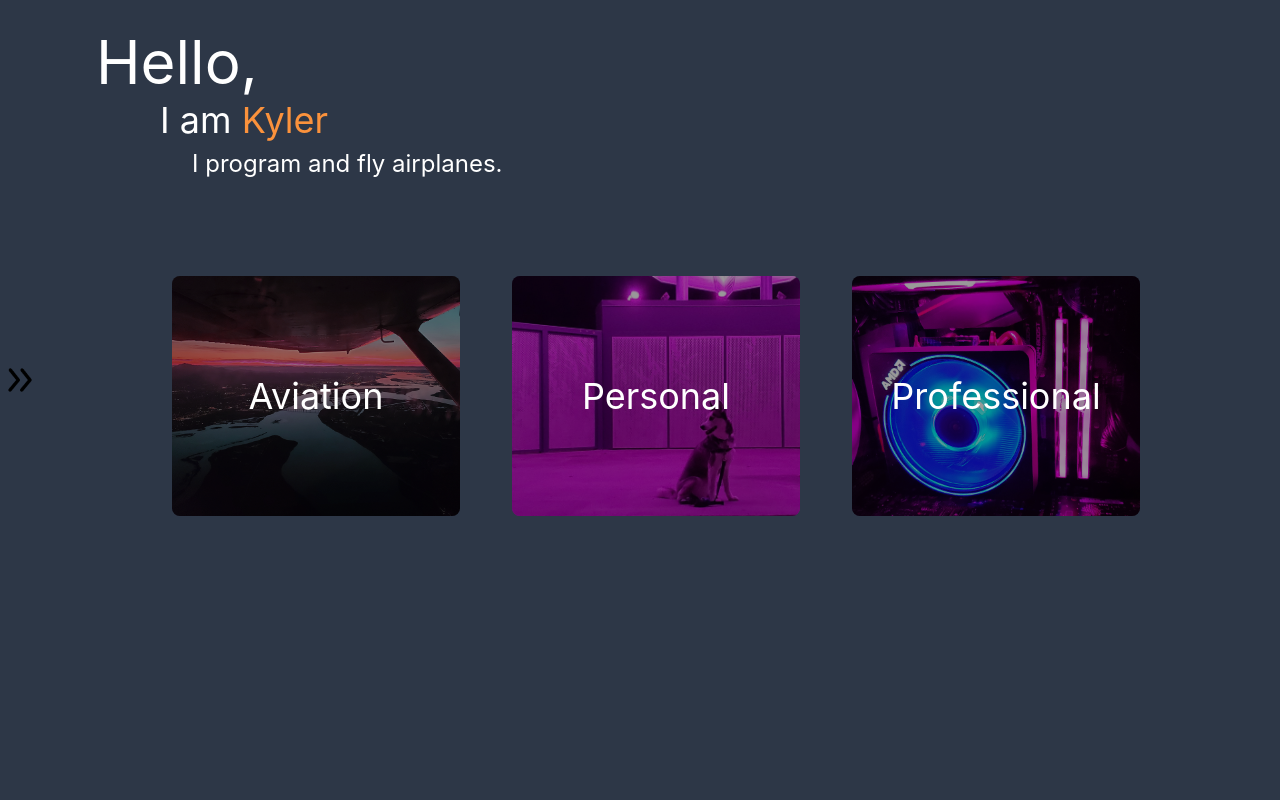
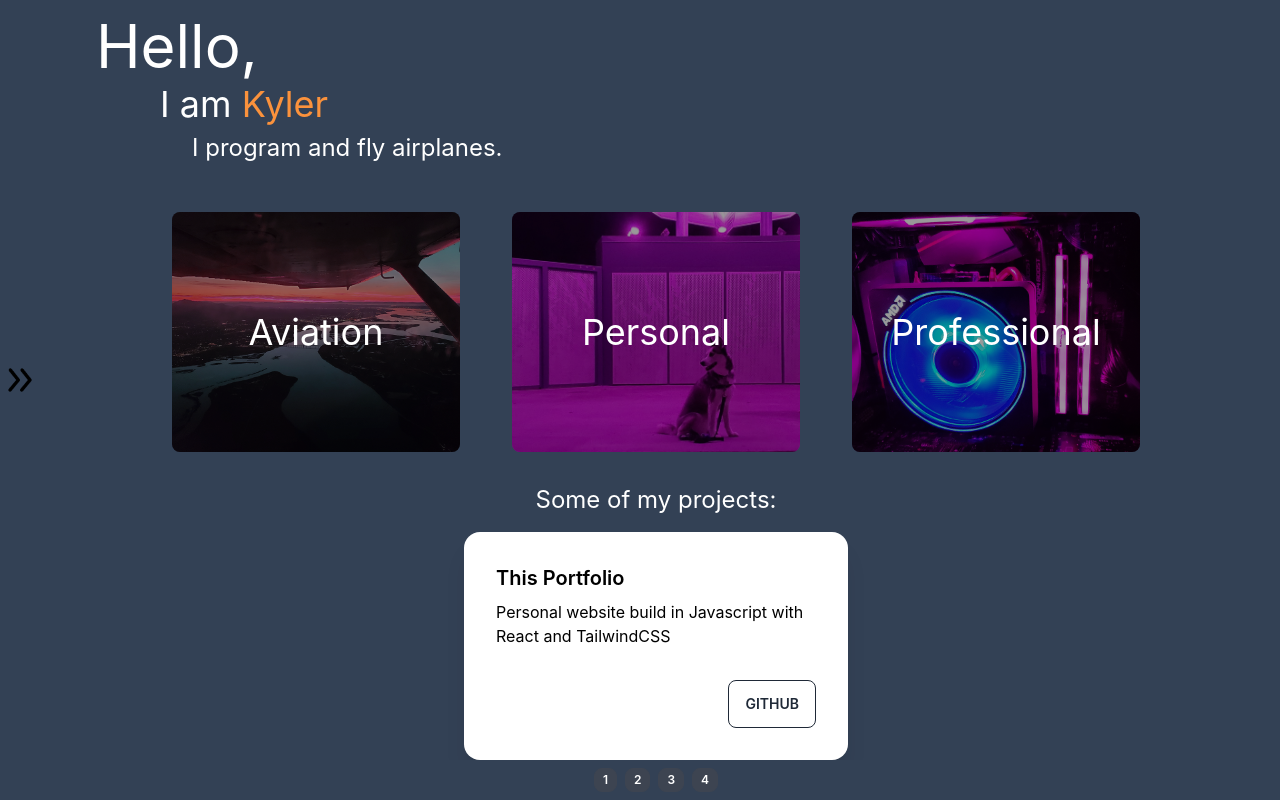
Before and after one commit to fisher60/portfolio, a React (Create React App) app in the folder portfolio/: page / in a window 1280 px wide. Built offline with nearby package versions, Linux system fonts and the light colour scheme.

Commit message:
add daisyUI, restyle App.css to use tailwind, add project carousel

```diff
--- a/portfolio/package.json
+++ b/portfolio/package.json
@@ -6,6 +6,7 @@
     "@testing-library/jest-dom": "^5.11.4",
     "@testing-library/react": "^13.2.0",
     "@testing-library/user-event": "^14.1.1",
+    "daisyui": "^2.51.6",
     "react": "^18.1.0",
     "react-dom": "^18.1.0",
     "react-router-dom": "^6.3.0",
--- a/portfolio/src/App.css
+++ b/portfolio/src/App.css
@@ -1,7 +1,4 @@
 body, html{
-  background-color: #2d3747;
-  width: 100vw;
-  height: 100vh;
   margin: 0;
   padding: 0;
 }
--- a/portfolio/src/App.js
+++ b/portfolio/src/App.js
@@ -9,11 +9,12 @@ import "./App.css";
 
 function App() {
   return (
+    <div className="bg-slate-700 min-w-[100vw] min-h-[100vh]">
       <Router>
         <ScrollToTop />
         <Navbar />
 
-      <div className="md:pl-8 text-white content-right md: overflow-hidden">
+        <div className="md:pl-8 text-white content-right md:overflow-hidden">
           <Routes>
             <Route path="/">
               <Route index element={<Home />} />
@@ -23,8 +24,8 @@ function App() {
             </Route>
           </Routes>
         </div>
-
       </Router>
+    </div>
   );
 }
 
--- /dev/null
+++ b/portfolio/src/components/carouselCard.jsx
@@ -0,0 +1,13 @@
+export default function CarouselCard(props) {
+    return (
+        <div className="card w-96 bg-base-100 shadow-xl">
+            <div className="card-body">
+                <h2 className="card-title">{props.title}</h2>
+                <p>{props.description}</p>
+                <div className="card-actions justify-end">
+                <a href={props.link} className="btn btn-outline" rel="noreferrer" target="_blank">Github</a>
+                </div>
+            </div>
+        </div>
+    )
+}
--- a/portfolio/src/components/home.jsx
+++ b/portfolio/src/components/home.jsx
@@ -1,4 +1,5 @@
 import Category from "./category.jsx";
+import ProjectCarousel from "./projectCarousel.jsx";
 
 import aviationImg from "./aviation.jpg";
 import personalImg from "./personal.jpg";
@@ -6,8 +7,8 @@ import programmingImg from "./professional.jpg";
 
 export default function Home(){
     return(
-        <div>
-            <div className="flex flex-col pt-8">
+        <div className="md:h-screen overflow-y-auto">
+            <div className="flex flex-col pt-4">
                 <p className="text-6xl text-center md:text-left md:hidden md:ml-16">Hello</p>
                 <p className="text-6xl hidden md:block ml-16">Hello,</p>
 
@@ -15,12 +16,14 @@ export default function Home(){
                 <p className="text-2xl text-center md:text-left md:ml-40 pt-2">I program and fly airplanes.</p>
             </div>
 
-            <div className="flex flex-col md:flex-row items-center justify-center md:space-x-5 pt-20">
+            <div className="flex flex-col md:flex-row items-center justify-center md:space-x-5 pt-8">
                 <Category title="Aviation" navLink="aviation" backgroundImg={aviationImg}/>
                 <Category title="Personal" navLink="personal" backgroundImg={personalImg}/>
                 <Category title="Professional" navLink="professional" backgroundImg={programmingImg}/>
             </div>
 
+            <ProjectCarousel />
+
         </div>
     )
 }
--- /dev/null
+++ b/portfolio/src/components/projectCarousel.jsx
@@ -0,0 +1,47 @@
+import CarouselCard from "./carouselCard";
+
+const cardsData = [
+    {
+        title: "This Portfolio",
+        description: "Personal website build in Javascript with React and TailwindCSS",
+        link: "https://github.com/fisher60/portfolio"
+    },
+    {
+        title: "Django Fullstack Web App",
+        description: "Fullstack website built with Django, GraphQL, and Postgres. Includes account logins via Discord OAuth.",
+        link: "https://github.com/fisher60/Friendo_Site_Django"
+    },
+    {
+        title: "Discord Bot",
+        description: "Discord chat user interface for the Django-GraphQL backend. Built fully in Python",
+        link: "https://github.com/fisher60/friendo-bot"
+    },
+    {
+        title: "Identity Management Web App",
+        description: "A REST API for helping authenticate a single user from multiple identity providers. Built with FastAPI.",
+        link: "https://github.com/AbandonTech/abandonauth"
+    }
+]
+export default function ProjectCarousel() {
+    let carouselItems = cardsData.map((obj, i) => {
+        return (
+            <div id={"item" + i} key={i} className="carousel-item flex justify-center w-full">
+                <CarouselCard {...obj} />
+            </div>
+        )
+    }
+)
+
+let carouselButtons = [...Array(carouselItems.length).keys()].map((i) => <a href={"#item" + i} key={i} className="btn btn-xs">{i + 1}</a>)
+    return (
+        <div className="flex flex-col items-center mt-4">
+            <h1 className="text-2xl">Some of my projects:</h1>
+            <div className="carousel text-black w-full mt-4">
+                {carouselItems}
+            </div>
+            <div className="flex justify-center w-full py-2 gap-2">
+                {carouselButtons}
+            </div>
+        </div>
+    )
+}
--- a/portfolio/tailwind.config.js
+++ b/portfolio/tailwind.config.js
@@ -6,5 +6,5 @@ module.exports = {
   theme: {
     extend: {},
   },
-  plugins: [],
+  plugins: [require("daisyui")],
 }
```
Also changed, not shown: 2 other files (tests, documents, lock files or other folders). Lines whose indentation alone changed are shown as unchanged.
